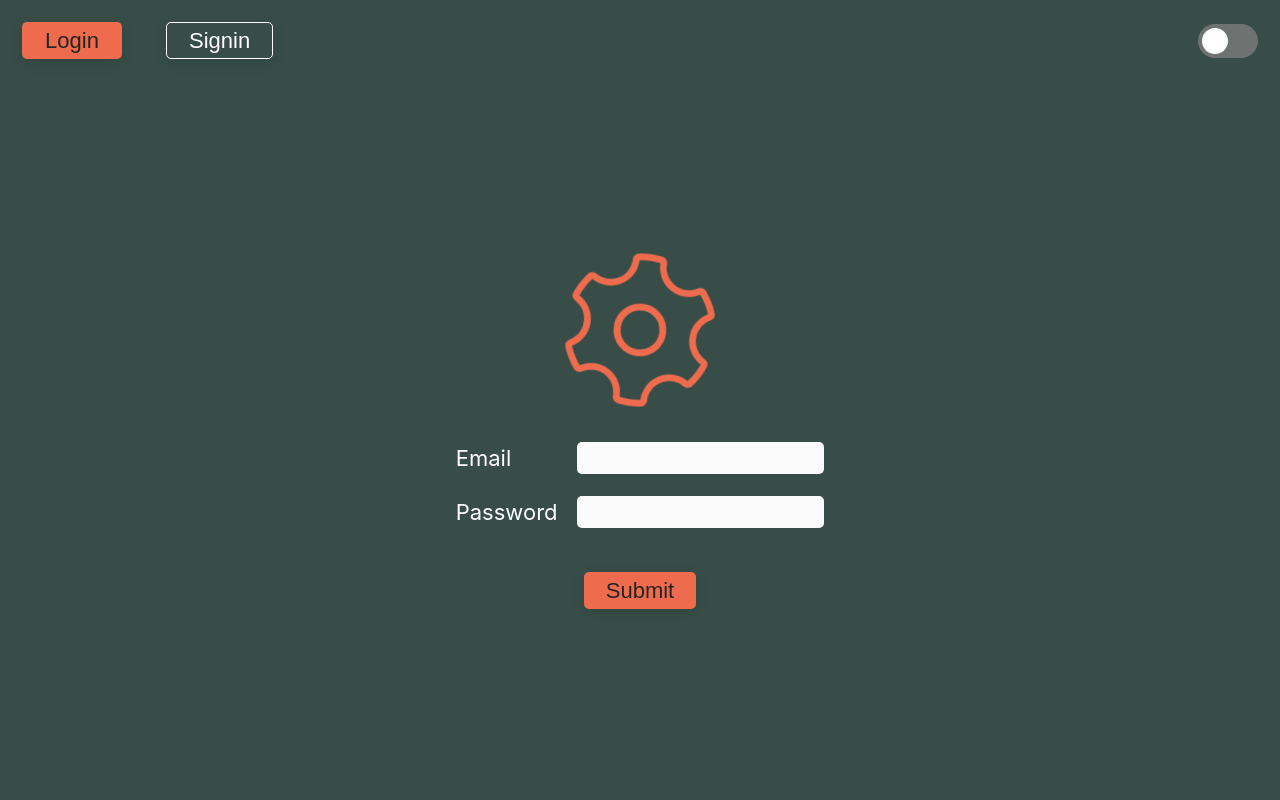
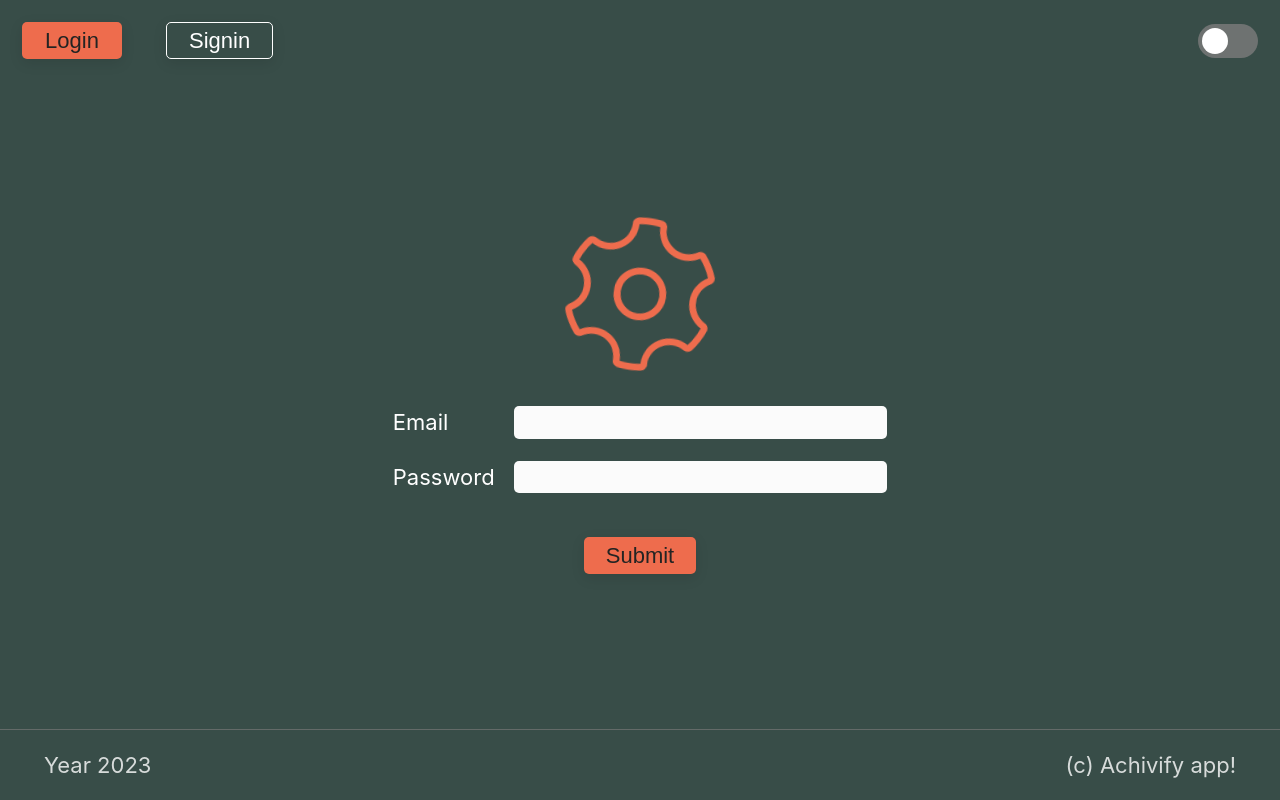
Before and after one commit to hrystynaGr/achivify, a React (Create React App) app: page /login in a window 1280 px wide. Built offline with nearby package versions, Linux system fonts and the light colour scheme; data requests are answered from the project's data file.

Commit message:
Footer added, fixed the structure insode app jsx, page width

```diff
--- a/src/App.js
+++ b/src/App.js
@@ -81,6 +81,7 @@ function App() {
     return (
       <AchivifyContext.Provider value={contextValues}>
         <div className="App" theme={theme}>
+          <header className="App-header">
             <div className="topBar">
               <div>
                 <CSwitch keyName="theme" values={['light', 'dark']} grabTheme={grabTheme} />
@@ -89,7 +90,8 @@ function App() {
               </div>
               {button}
             </div>
-          <header className="App-header">
+          </header>
+          <div className='Main-content'>
             <BrowserRouter>
               <Routes>
                 <Route path="/dashboard" element={<Dashboard />} />
@@ -101,7 +103,11 @@ function App() {
                 <Route path="*" element={<Navigate to="/" replace />} />
               </Routes>
             </BrowserRouter>
-          </header>
+          </div>
+          <footer>
+            <div>{'Year 2023'}</div>
+            <div>{'(c) Achivify app!'}</div>
+          </footer>
         </div>
       </AchivifyContext.Provider>
     );
--- a/src/App.scss
+++ b/src/App.scss
@@ -40,7 +40,8 @@
   }
 }
 
-.App-header {
+.Main-content {
+  margin: var(--margin);
   background-color: var(--primary-color);
   display: flex;
   flex-grow: 1;
@@ -48,6 +49,20 @@
   align-items: center;
   justify-content: center;
   color: var(--primary-text);
+}
+.Main-content > * {
+  width: 100%;
+}
+
+footer {
+  display: flex;
+  justify-content: space-between;
+  padding: var(--margin) 2em;
+  margin: 0 -var(--margin);
+  font-size: 1em;
+  color: var(--primary-text-hue);
+  opacity: 0.8;
+  border-top: 1px solid var(--primary-color-hue);
 }
 
 @keyframes App-logo-spin {
--- a/src/atoms/c-progressbar/c-progress-bar.js
+++ b/src/atoms/c-progressbar/c-progress-bar.js
@@ -25,7 +25,7 @@ function CProgressBar(props) {
     function animate() {
         document.querySelector('.doneLine').animate([
             { width: 0 },
-            { transform: Boolean(calculateDone()) ? calculateDone() : 0 }
+            { transform: calculateDone() }
         ], {
             duration: 1000,
         });
--- a/src/molecules/login/login.scss
+++ b/src/molecules/login/login.scss
@@ -0,0 +1,3 @@
+.Login {
+    max-width: 40%;
+}
--- a/src/molecules/sign-in/sign-in.js
+++ b/src/molecules/sign-in/sign-in.js
@@ -27,7 +27,7 @@ function SignIn() {
   };
 
   return (
-    <div className="signIn">
+    <div className="SignIn">
       <GearSVG />
       <CInput type="name" func={handleNameChange} />
       <CInput type="email" func={handleMailChange} />
--- a/src/molecules/sign-in/sign-in.scss
+++ b/src/molecules/sign-in/sign-in.scss
@@ -0,0 +1,3 @@
+.SignIn {
+    max-width: 40%;
+}
--- a/src/organisms/configs/configs.scss
+++ b/src/organisms/configs/configs.scss
@@ -2,9 +2,11 @@
 
 .Configs {
     padding: var(--padding);
+    max-width: 70%;
 }
 h2 {
     display: flex;
+    justify-content: center;
     margin-top: 0;
 }
 
```
Lines whose indentation alone changed are shown as unchanged.
